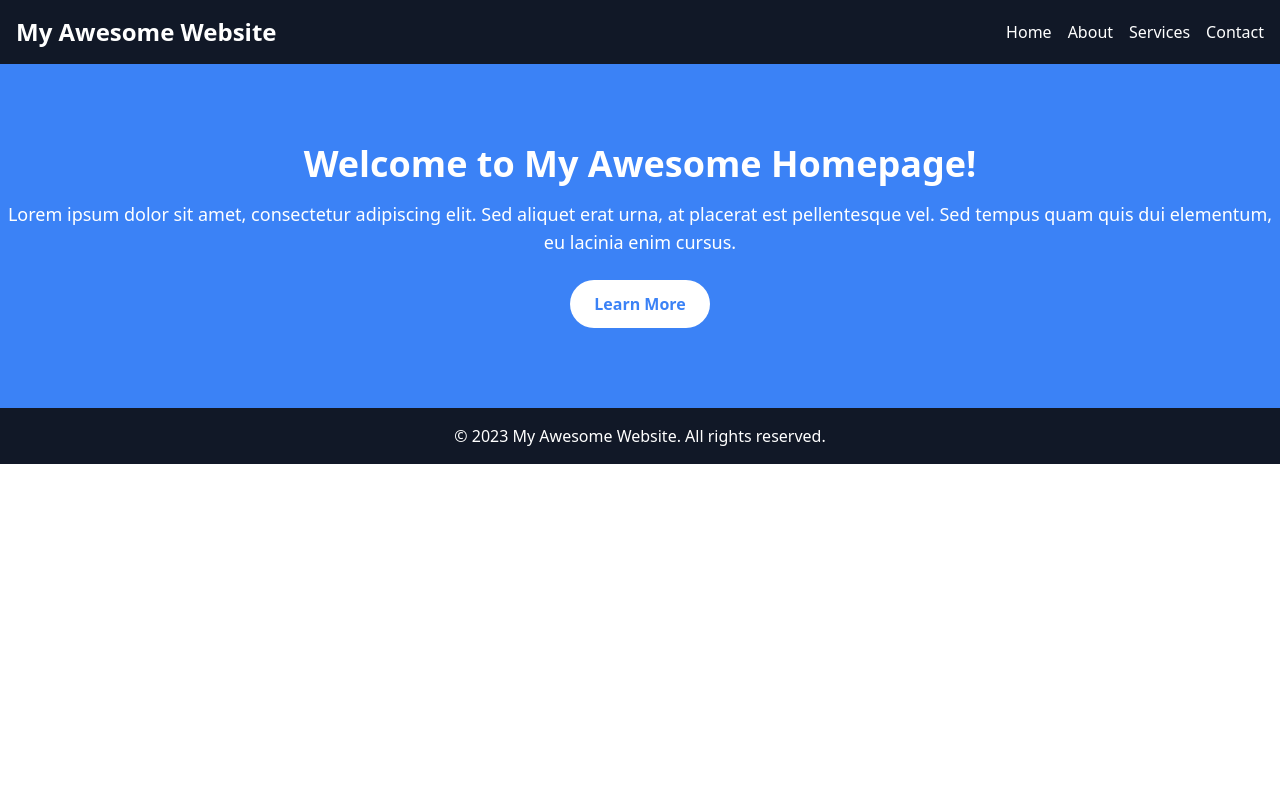
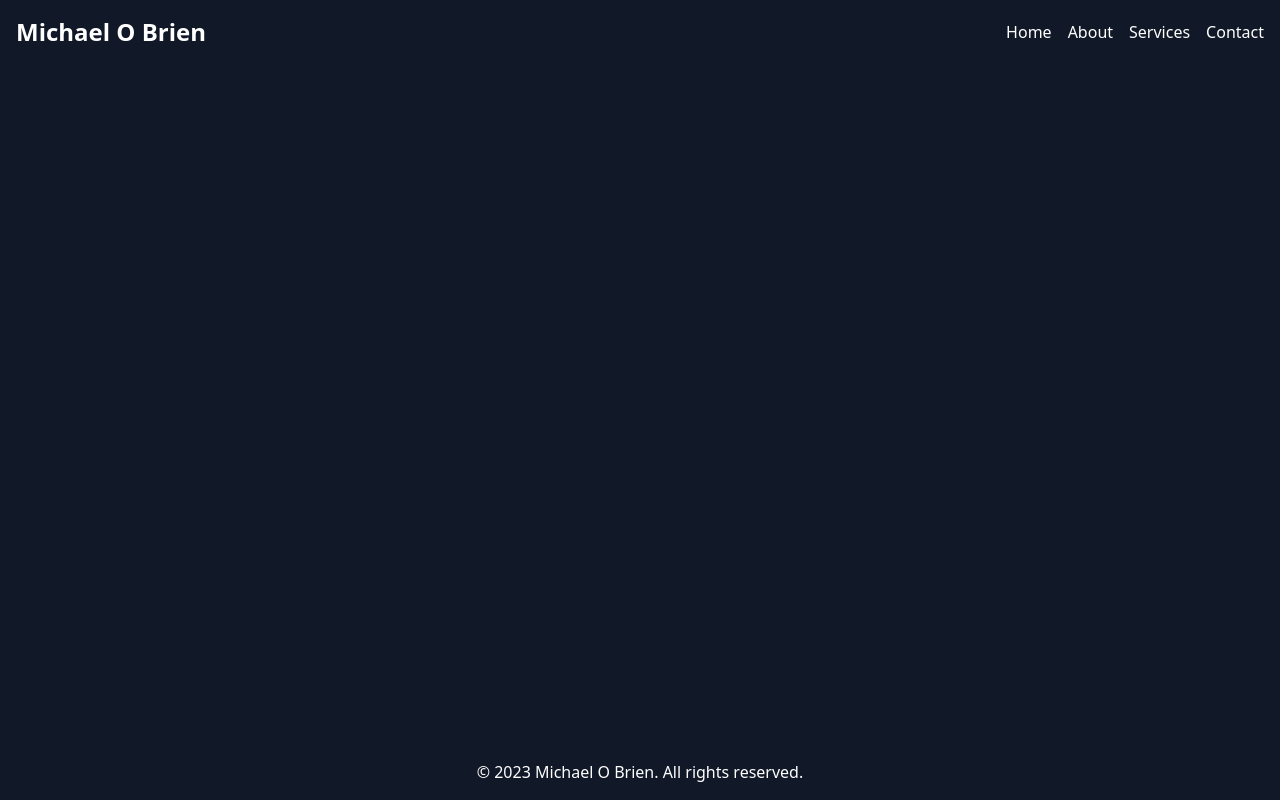
Before and after one commit to OBrien-Michael/OBrien-Michael.github.io, an Angular app: page / in a window 1280 px wide. Built offline with nearby package versions, Linux system fonts and the light colour scheme.

Commit message:
Added base layout with the header, homepage and footer

```diff
--- a/src/app/app.component.html
+++ b/src/app/app.component.html
@@ -1,8 +1,7 @@
-<!--Header-->
-<app-header></app-header>
-
-<!--One Page Website App-->
-<router-outlet></router-outlet>
-
-<!--Footer-->
-<app-footer></app-footer>
+<div class="h-screen flex flex-col">
+  <app-header class="sticky top-0"></app-header>
+  <div class="flex-1">
+    <router-outlet></router-outlet>
+  </div>
+  <app-footer></app-footer>
+</div>
--- a/src/app/layout/footer/footer.component.html
+++ b/src/app/layout/footer/footer.component.html
@@ -1,5 +1,5 @@
-<footer class="bg-gray-900 text-white py-4">
+<footer class="flex bg-gray-900 text-white py-4 mt-auto">
   <div class="container mx-auto text-center">
-    <p>&copy; 2023 My Awesome Website. All rights reserved.</p>
+    <p>&copy; 2023 Michael O Brien. All rights reserved.</p>
   </div>
 </footer>
--- a/src/app/layout/header/header.component.html
+++ b/src/app/layout/header/header.component.html
@@ -1,6 +1,6 @@
 <header class="bg-gray-900 text-white py-4">
   <div class="container mx-auto flex items-center justify-between px-4">
-    <h1 class="text-2xl font-bold">My Awesome Website</h1>
+    <h1 class="text-2xl font-bold">Michael O Brien</h1>
     <nav>
       <ul class="flex space-x-4">
         <li><a href="#" class="hover:text-gray-400">Home</a></li>
--- a/src/app/modules/pages/home/home.component.html
+++ b/src/app/modules/pages/home/home.component.html
@@ -1,9 +1,2 @@
-<main class="flex-grow">
-  <section class="bg-blue-500 text-white py-20">
-    <div class="container mx-auto text-center">
-      <h2 class="text-4xl font-bold mb-4">Welcome to My Awesome Homepage!</h2>
-      <p class="text-lg">Lorem ipsum dolor sit amet, consectetur adipiscing elit. Sed aliquet erat urna, at placerat est pellentesque vel. Sed tempus quam quis dui elementum, eu lacinia enim cursus.</p>
-      <button class="bg-white text-blue-500 font-bold px-6 py-3 mt-6 rounded-full hover:bg-blue-400">Learn More</button>
-    </div>
-  </section>
+<main class="text-white">
 </main>
--- a/src/index.html
+++ b/src/index.html
@@ -2,12 +2,12 @@
 <html lang="en">
 <head>
   <meta charset="utf-8">
-  <title>OBrienMichaelGithubIo</title>
+  <title>Michael O Brien</title>
   <base href="/">
   <meta name="viewport" content="width=device-width, initial-scale=1">
   <link rel="icon" type="image/x-icon" href="favicon.ico">
 </head>
-<body class="flex flex-col min-h-screen">
-  <app-root></app-root>
+<body class="bg-gray-900 min-h-screen">
+    <app-root></app-root>
 </body>
 </html>
--- a/src/styles.scss
+++ b/src/styles.scss
@@ -2,16 +2,3 @@
 @tailwind base;
 @tailwind components;
 @tailwind utilities;
-
-html, body {
-  height: 100%;
-}
-
-body {
-  display: flex;
-  flex-direction: column;
-}
-
-main {
-  flex-grow: 1;
-}
--- a/tailwind.config.js
+++ b/tailwind.config.js
@@ -1,7 +1,7 @@
 /** @type {import('tailwindcss').Config} */
 module.exports = {
   content: [
-    "./src/**/*.{html,ts}",
+    "./src/**/*.{html,scss,ts}",
 ],
   theme: {
     extend: {},
```
